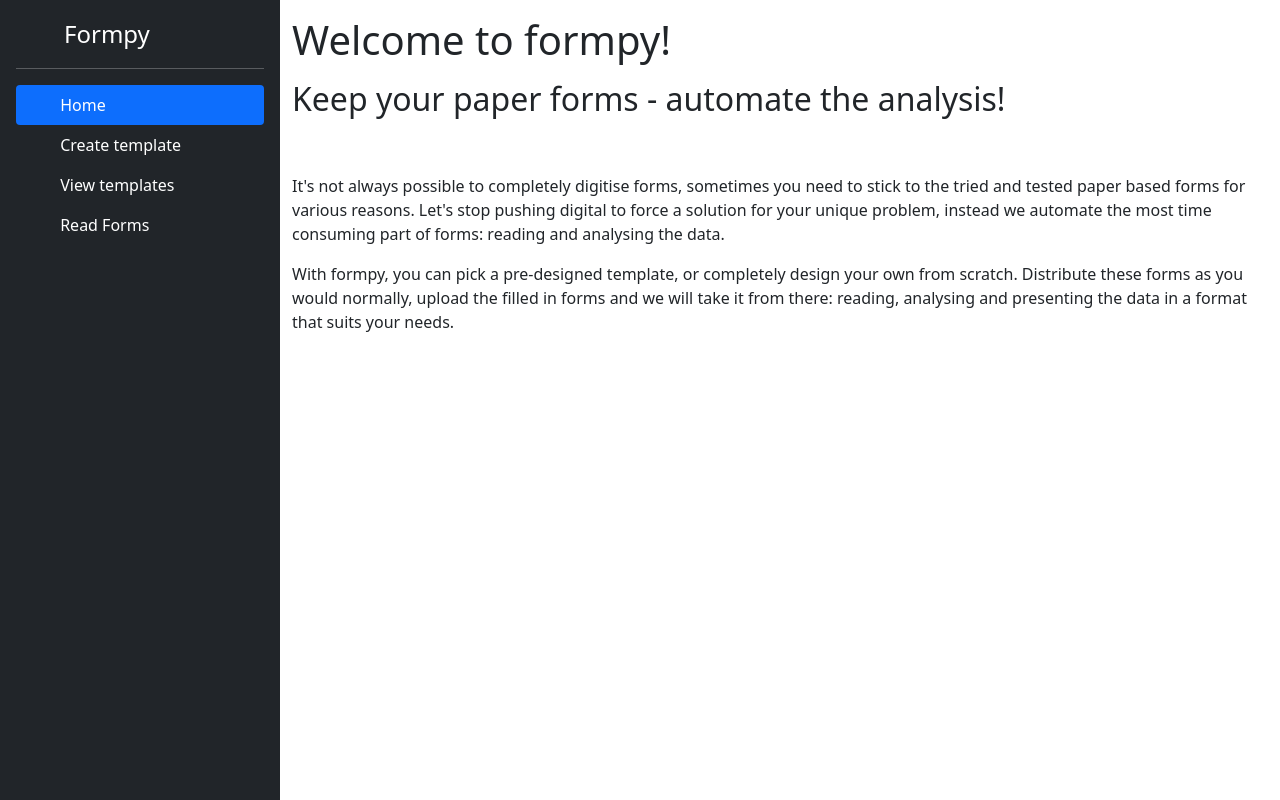
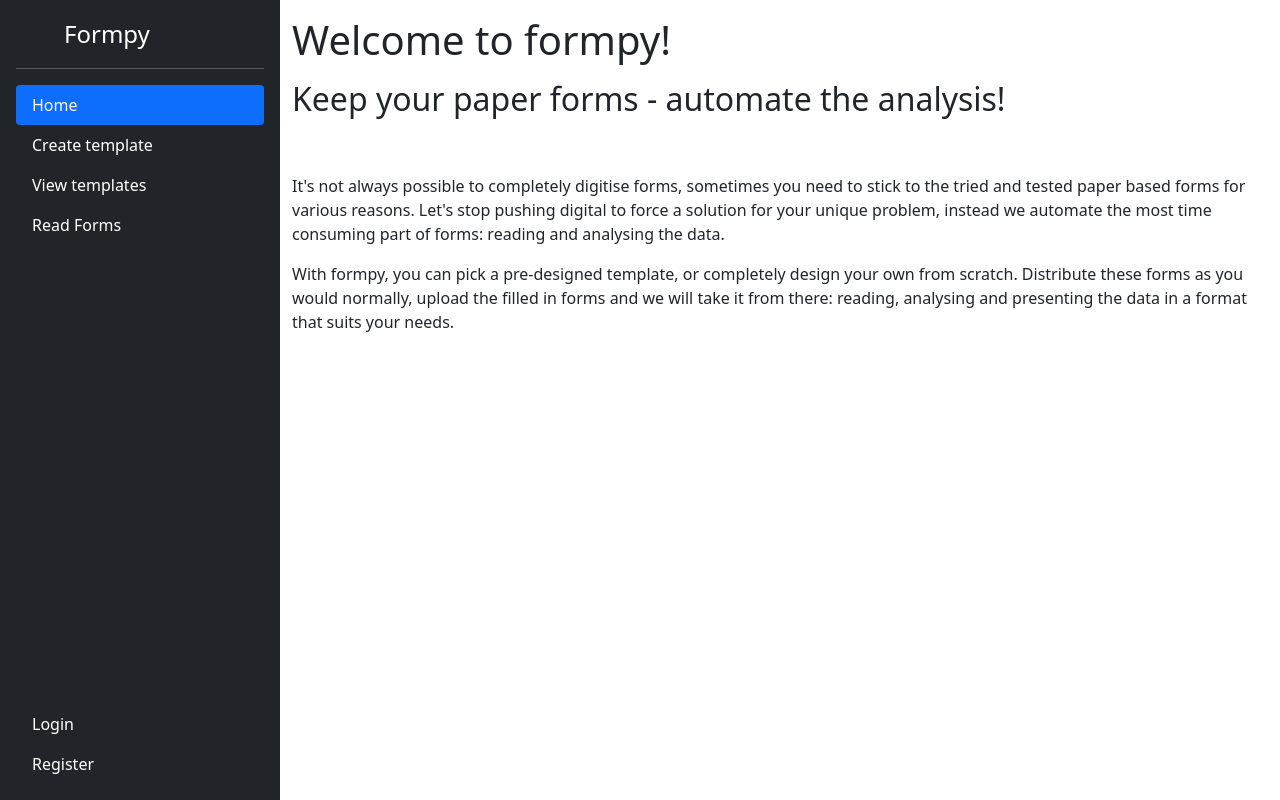
Before and after one commit to ismailmo1/formpy-app, a Flask app: page / in a window 1280 px wide. Run offline with Flask 2, Linux system fonts and the light colour scheme; some libraries are stand-ins or nearby versions.

Commit message:
added login page

```diff
--- a/formpyapp/templates/layout.html
+++ b/formpyapp/templates/layout.html
@@ -16,7 +16,6 @@
         <div class="d-flex flex-column flex-shrink-0 p-3 text-white bg-dark" style="width: 280px;">
             <a href="/" class="d-flex align-items-center mb-3 mb-md-0 me-md-auto text-white text-decoration-none">
                 <svg class="bi me-2" width="40" height="32">
-                    <use xlink:href="#bootstrap"></use>
                 </svg>
                 <span class="fs-4">Formpy</span>
             </a>
@@ -25,41 +24,42 @@
                 <li class="nav-item">
                     <a href="/" class="nav-link {% if "home"==active_link %} active {% else %} text-white {%endif%}"
                         aria-current="page">
-                        <svg class="bi me-2" width="16" height="16">
-                            <use xlink:href="#home"></use>
-                        </svg>
                         Home
                     </a>
                 </li>
                 <li>
-                    <a href="/create" class="nav-link {% if active_link=="create" %} active {% else %} text-white
+                    <a href="/create" class="nav-link {% if active_link==" create" %} active {% else %} text-white
                         {%endif%}">
-                        <svg class="bi me-2" width="16" height="16">
-                            <use xlink:href="#speedometer2"></use>
-                        </svg>
                         Create template
                     </a>
                 </li>
                 <li>
                     <a href="/view" class="nav-link {% if "view"==active_link %} active {% else %} text-white
                         {%endif%}">
-                        <svg class="bi me-2" width="16" height="16">
-                            <use xlink:href="#speedometer2"></use>
-                        </svg>
                         View templates
                     </a>
                 </li>
                 <li>
                     <a href="/read" class="nav-link {% if "read"==active_link %} active {% else %} text-white
                         {%endif%}">
-                        <svg class="bi me-2" width="16" height="16">
-                            <use xlink:href="#speedometer2"></use>
-                        </svg>
                         Read Forms
                     </a>
                 </li>
             </ul>
-
+            <ul class="nav nav-pills flex-column mt-auto">
+                <li>
+                    <a href="/login" class="nav-link {% if "login"==active_link %} active {% else %} text-white
+                        {%endif%}">
+                        Login
+                    </a>
+                </li>
+                <li>
+                    <a href="/register" class="nav-link {% if "register"==active_link %} active {% else %} text-white
+                        {%endif%}">
+                        Register
+                    </a>
+                </li>
+            </ul>
         </div>
         <div class="container" id="mainContainer">
             {% with messages = get_flashed_messages(with_categories=true) %}
```
Also changed, not shown: formpyapp/templates/login.html (added, +36 -0 lines), formpyapp/templates/register.html (added).
